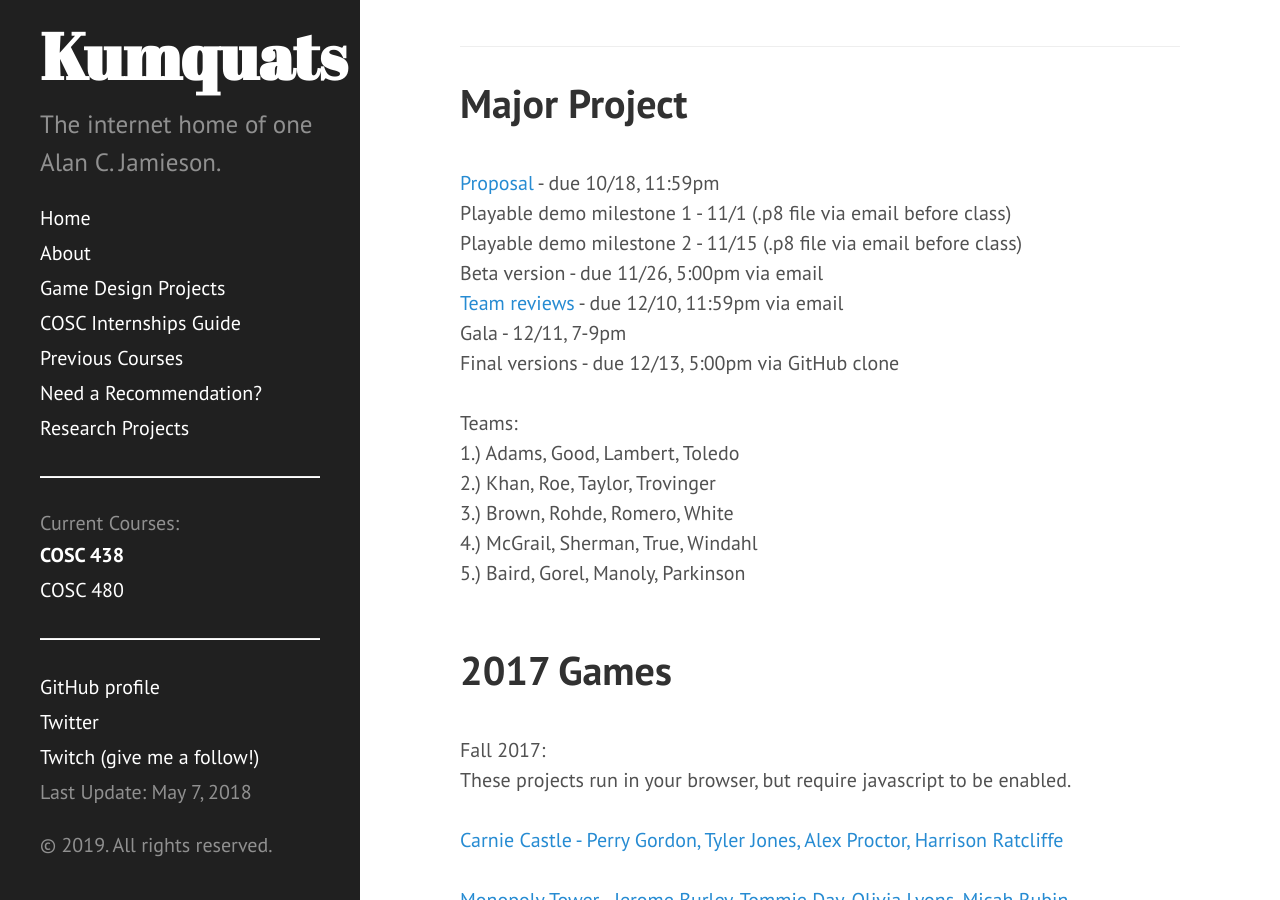
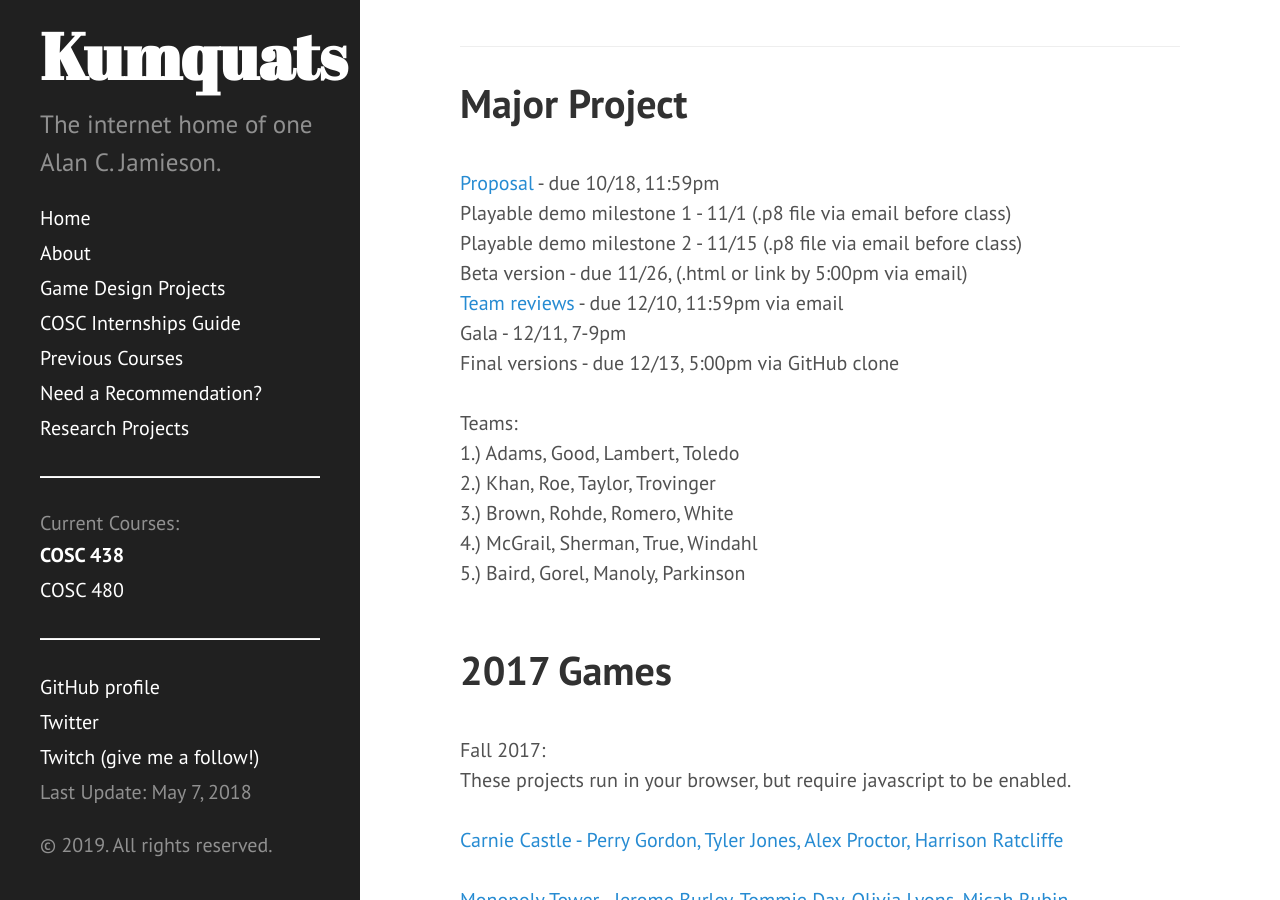
Before and after one commit to ripark/ripark.github.io, a Jekyll site: the page built from f19/cosc438.html, in a window 1280 px wide and 900 px high, scrolled down 1189 px. Built offline with Jekyll 4.4.1, drawn with Linux system fonts in a browser that asks for light colours; Markdown is read by kramdown in place of the engine named in the settings.

Commit message:
Update cosc438.html

```diff
--- a/f19/cosc438.html
+++ b/f19/cosc438.html
@@ -63,7 +63,7 @@ shorttitle: "COSC 438"
 <a href="http://ripark.github.io/f19/COSC438WrittenProp.pdf">Proposal</a> - due 10/18, 11:59pm<br>
 Playable demo milestone 1 - 11/1 (.p8 file via email before class)<br>
 Playable demo milestone 2 - 11/15 (.p8 file via email before class)<br>
-Beta version - due 11/26, 5:00pm via email<br>
+Beta version - due 11/26, (.html or link by 5:00pm via email)<br>
 <a href="http://ripark.github.io/f19/438TeamEvalRubric.docx">Team reviews</a> - due 12/10, 11:59pm via email<br>
 Gala - 12/11, 7-9pm<br>
 Final versions - due 12/13, 5:00pm via GitHub clone<br>
```
